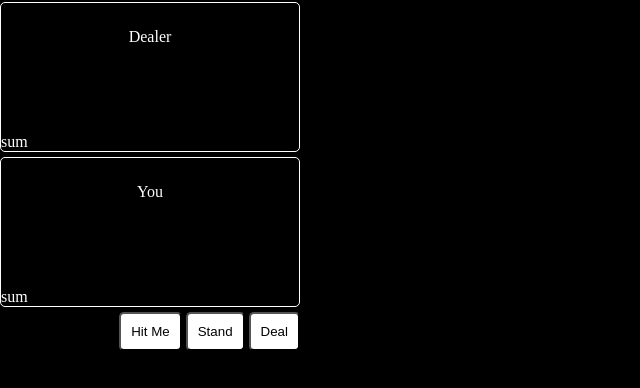
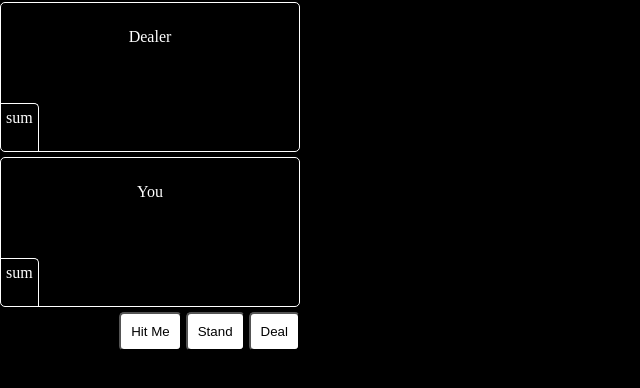
Before and after one commit to 4nth0ny1/blackjackjs, a plain HTML site: page index.html in a window 1280 px wide. Shown: the part 40-428 px from the top of the page, without its empty margins (0-640 px from the left). Drawn offline with Linux system fonts and the light colour scheme.

Commit message:
add styles to sum box

```diff
--- a/script.js
+++ b/script.js
@@ -97,7 +97,7 @@ function checkDealerSum(dealerSumTotal, clock, playerSumTotal){
     dealerStatus.innerHTML = ''
     playerStatus.innerHTML = ''
     if (dealerSumTotal > 16 && dealerSumTotal < 22) {
-        console.log('dealer has to stand')
+        console.log('dealer as to stand')
         dealerStatus.innerHTML = 'dealer must stand'
         if (dealerSumTotal > playerSumTotal) {
             console.log('dealer wins')
--- a/style.css
+++ b/style.css
@@ -36,6 +36,12 @@ body {
 .sum-container {
     text-align: left;
     position: absolute;
+    padding: 5px;
+    border-top: 1px solid white;
+    border-right: 1px solid white;
+    border-top-right-radius: 5px;
+    text-align: center;
+    height: 48px;
     bottom: 0;
     left: 0;
 }
```
